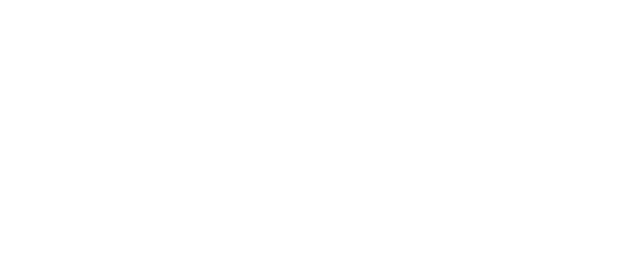
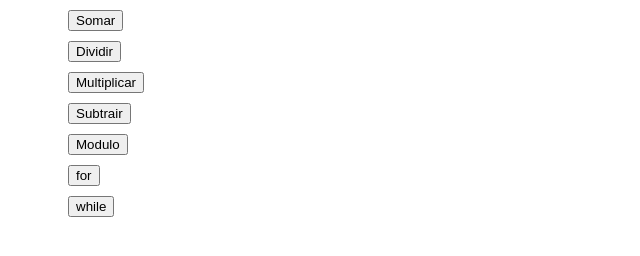
Before and after one commit to rafaelcarvalhocaetano/JavaScript_Funcional, a plain HTML site: page JS-016/index.html in a window 1280 px wide. Shown: the whole page, without its empty margins (0-640 px from the left). Drawn offline with Linux system fonts and the light colour scheme.

Commit message:
Uso de operadores matemáticos com funções

```diff
--- a/JS-016/index.html
+++ b/JS-016/index.html
@@ -2,9 +2,28 @@
 <html lang="pt-br">
 <head>
 	<meta charset="utf-8">
-	<title>js 001</title>
+	<title>JS 16</title>
+	<script type="text/javascript" src="js.js"></script>
+	<style type="text/css">
+		ul{
+			margin: 10px;
+
+		}
+		li{
+			margin: 10px;
+			list-style: none;
+		}
+	</style>
 </head>
 <body>
-
+<ul>
+	<li><button onclick="mais();">Somar</button></li>
+	<li><button onclick="div();">Dividir</button></li>
+	<li><button onclick="vezes();">Multiplicar</button></li>
+	<li><button onclick="menos();">Subtrair</button></li>
+	<li><button onclick="mod();">Modulo</button></li>
+	<li><button onclick="lacoFor();">for</button></li>
+	<li><button onclick="lacoWhile();">while</button></li>
+</ul>
 </body>
 </html>
--- a/JS-016/js.js
+++ b/JS-016/js.js
@@ -0,0 +1,45 @@
+/*
+	autor: Rafael Carvalho
+	Descrição: Função para somar
+	Função: Somar
+*/
+var num1 = 5 + 5;
+function mais(){
+	alert(num1);
+}
+
+var num2 = (5 * 5);
+function vezes(){
+	alert(num2);
+}
+var num3 = (5 / 5);
+function div(){
+	alert(num3);
+}
+var num4 = (5 - 5);
+function menos(){
+	alert(num4);
+}
+var num5 = (5 % 5);
+function mod(){
+	alert(num5);
+}
+
+function lacoFor(){
+	var v = prompt("informe um número")
+	for(var t=0; t<=v; t++){
+		alert(t);
+	}
+}
+function lacoWhile(){
+	var v = prompt("informe um número")
+	for(var t=0; t<=v; t++){
+		alert(t);
+	}
+}
+function lacoFor(){
+	var v = prompt("informe um número")
+	for(var t=0; t<=v; t++){
+		alert(t);
+	}
+}
```
